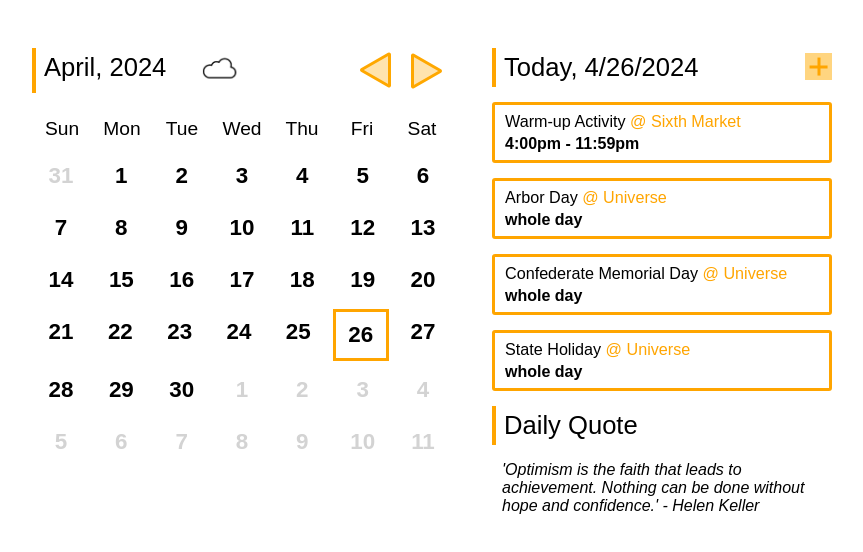
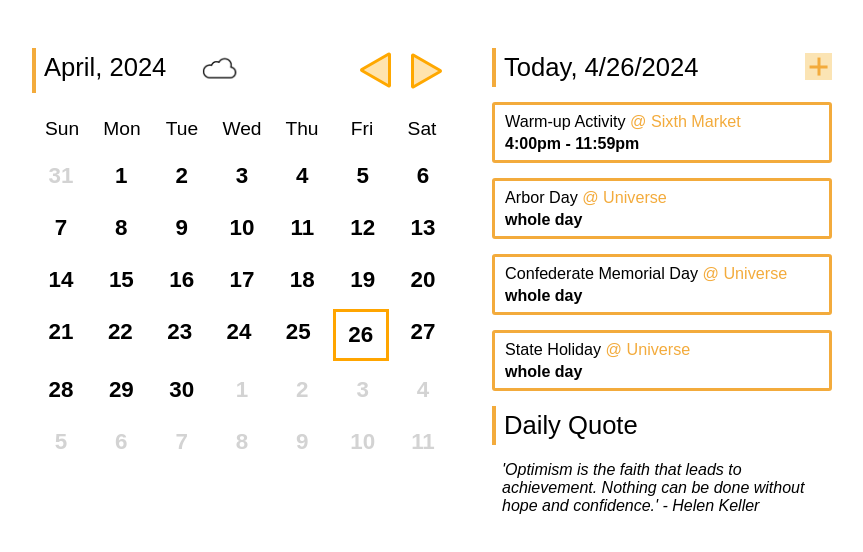
Before and after one commit to cse110-sp24-group17/warmup-exercise, a website with bundled scripts: page index.html in a window 1280 px wide. Shown: the whole page, without its empty margins (208-1071 px from the left). Built offline with nearby package versions, Linux system fonts and the light colour scheme.

Commit message:
correct colors

```diff
--- a/index.css
+++ b/index.css
@@ -24,7 +24,7 @@ main {
 }
 
 .heading_bar {
-  background: orange;
+  background: #F3AB3C;
   width: 4px;
   margin-right: 8px;
 }
@@ -126,7 +126,7 @@ main {
 }
 
 .calendar_selected {
-  background: orange;
+  background: #FBE4B4;
 }
 
 
@@ -143,7 +143,7 @@ main {
 }
 
 .holiday {
-  border: solid orange;
+  border: solid #F3AB3C;
   padding: 7px 10px;
   border-width: 3px;
   border-radius: 3px;
@@ -157,7 +157,7 @@ main {
 }
 
 .holiday_place {
-  color: orange;
+  color: #F3AB3C;
   font-weight: 500;
 }
 
@@ -198,7 +198,7 @@ ul li:before {
   position: absolute;
   width: 27px;
   height: 27px;
-  background: #FFD580;
+  background: #FBE4B4;
   cursor: pointer;
   right: 50%;
 }
@@ -209,7 +209,7 @@ ul li:before {
   transform: translate(-50%, -50%);
   height: 3px;
   width: 70%;
-  background: orange;
+  background: #F3AB3C;
   top: 50%;
   left: 50%;
 }
@@ -220,7 +220,7 @@ ul li:before {
   top: 50%;
   left: 50%;
   transform: translate(-50%, -50%);
-  background: orange;
+  background: #F3AB3C;
   height: 70%;
   width: 3px;
 }
@@ -232,7 +232,7 @@ ul li:before {
 }
 
 .button_plus:hover {
-  background-color: orange;
+  background-color: #F3AB3C;
   transition: 0.2s;
 }
 
```
